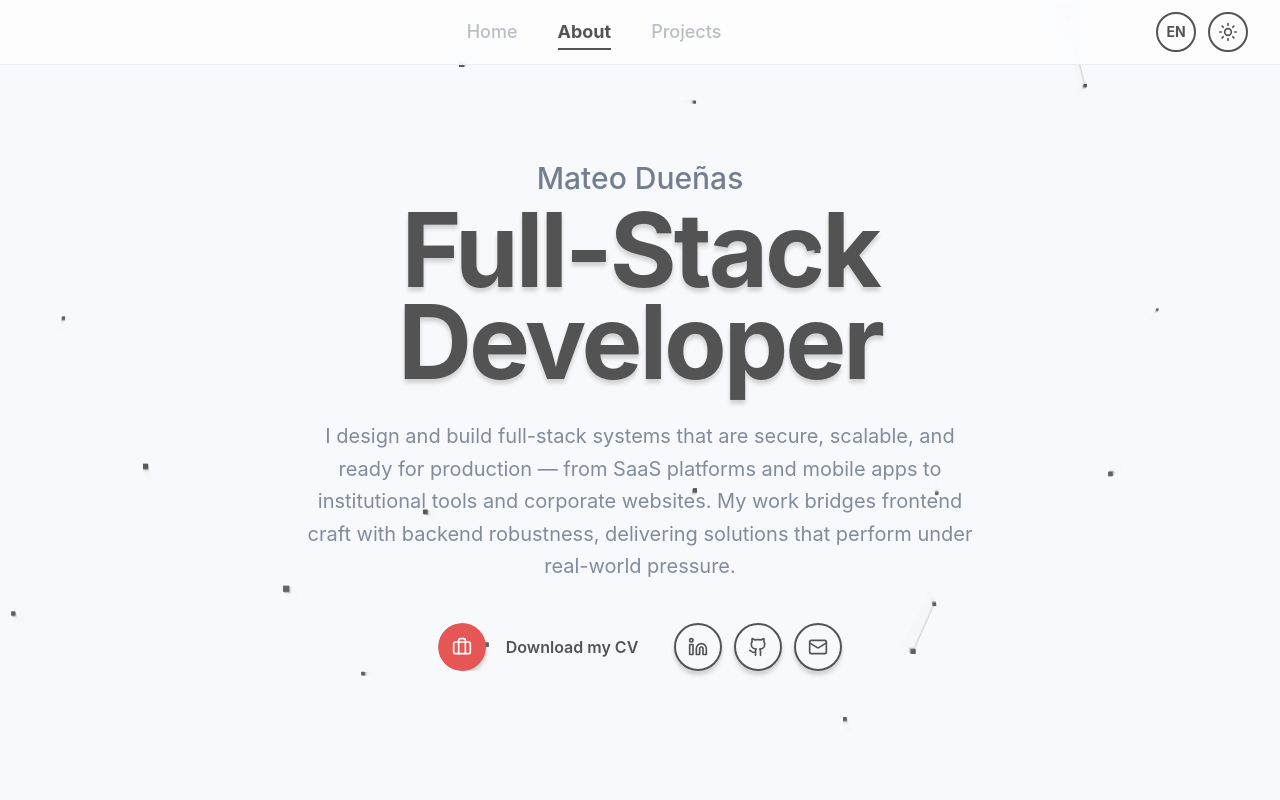
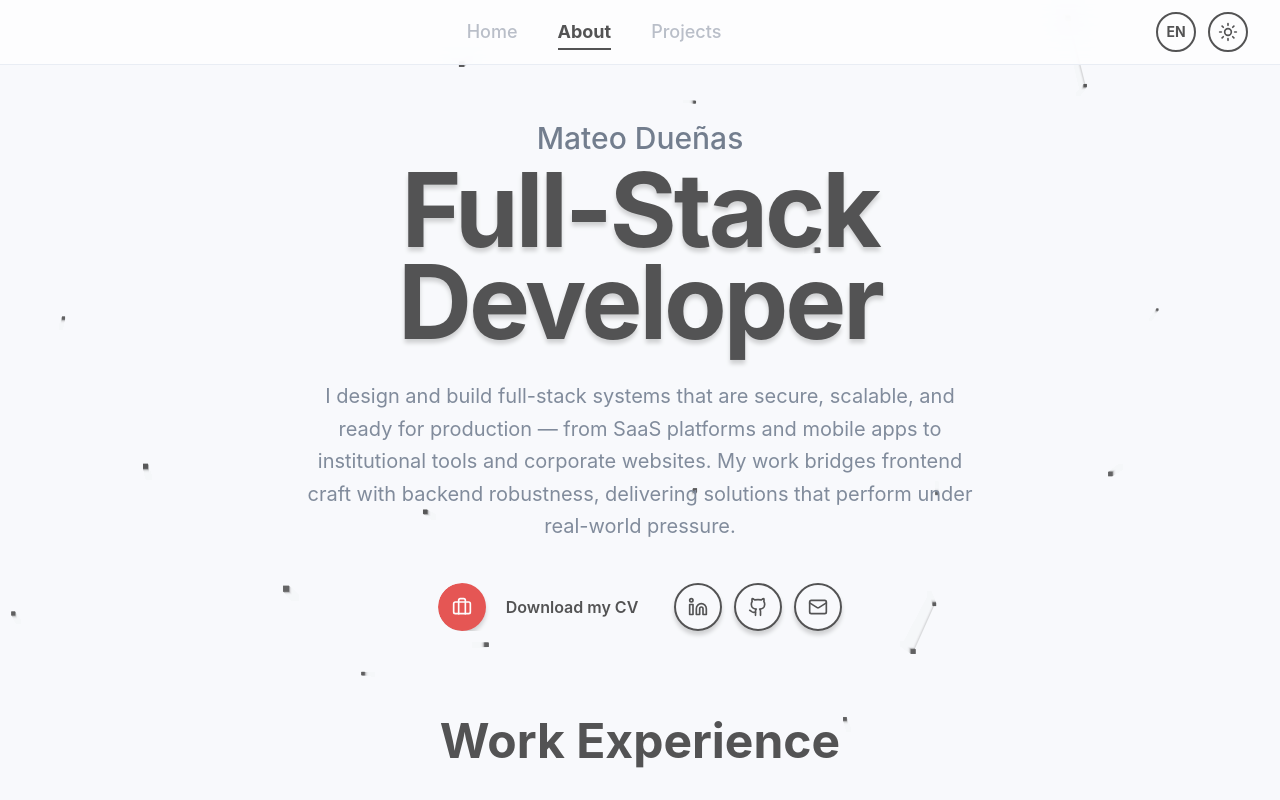
Before and after one commit to majoduan/Portafolio, a Next.js app: page /about in a window 1280 px wide. Shown: the top 800 px of the page. Built offline with nearby package versions, Linux system fonts and the light colour scheme.

Commit message:
Add RotatingTitle component and animations; update hero titles in localization files

```diff
--- a/app/about/page.jsx
+++ b/app/about/page.jsx
@@ -2,6 +2,7 @@
 
 import { useTranslation } from '../../hooks/useTranslation';
 import { Trophy, Briefcase, Linkedin, Github, Mail, Calendar, MapPin } from 'lucide-react';
+import RotatingTitle from '../../components/RotatingTitle';
 
 const experienceItems = [
   { key: 'bridge',           logos: ['/images/optimized/bridge-staff-120w.avif', '/images/optimized/acr-120w.avif'], present: true },
@@ -22,14 +23,12 @@ export default function AboutPage() {
     <main className="pt-20">
 
       {/* Intro */}
-      <section className="py-20 relative z-10 bg-transparent transition-colors duration-300">
+      <section className="py-10 relative z-10 bg-transparent transition-colors duration-300">
         <div className="max-w-4xl mx-auto px-4 text-center">
           <p className="text-2xl md:text-3xl text-slate-700 dark:text-slate-100 mb-2 font-medium transition-colors duration-300">
             {t('hero.name')}
           </p>
-          <h1 className="hero-title text-black dark:text-white mb-8">
-            {t('hero.title')}
-          </h1>
+          <RotatingTitle titles={t('hero.titles')} />
           <p className="text-lg md:text-xl text-slate-600 dark:text-slate-300 max-w-2xl mx-auto mb-10 leading-relaxed transition-colors duration-300">
             {t('about.intro.bio')}
           </p>
@@ -95,7 +94,7 @@ export default function AboutPage() {
       </section>
 
       {/* ── SECTION 2: Timeline Work Experience ── */}
-      <section className="py-20 relative z-10 bg-transparent transition-colors duration-300">
+      <section className="py-10 relative z-10 bg-transparent transition-colors duration-300">
         <div className="max-w-4xl mx-auto px-4">
           <h2 className="text-4xl md:text-5xl font-bold text-center mb-12 pb-2 leading-tight text-black dark:text-white">
             {t('about.experience.title')}
--- a/app/globals.css
+++ b/app/globals.css
@@ -226,6 +226,30 @@ html:not(.dark) .spline-container > div {
   html[lang="es"] .hero-title {
     font-size: clamp(3.5rem, 6.5vw, 8rem);
   }
+}
+
+/* Rotating title slide animations */
+@keyframes titleSlideOutLeft {
+  from { transform: translateX(0); }
+  to   { transform: translateX(-110%); }
+}
+@keyframes titleSlideInRight {
+  from { transform: translateX(110%); }
+  to   { transform: translateX(0); }
+}
+
+.rotating-title-exiting {
+  animation: titleSlideOutLeft 0.6s cubic-bezier(0.4, 0, 0.2, 1) forwards;
+  will-change: transform;
+  backface-visibility: hidden;
+}
+.rotating-title-entering {
+  animation: titleSlideInRight 0.6s cubic-bezier(0.4, 0, 0.2, 1) forwards;
+  will-change: transform;
+  backface-visibility: hidden;
+}
+.rotating-title-idle {
+  transform: translateX(0);
 }
 
 /* Swap Button - icon/text swap on hover
--- /dev/null
+++ b/components/RotatingTitle.jsx
@@ -0,0 +1,74 @@
+'use client';
+import { useState, useEffect, useRef, memo } from 'react';
+
+const PAUSE_MS = 3500;
+const SLIDE_MS = 600;
+
+const RotatingTitle = memo(({ titles }) => {
+  const [currentIndex, setCurrentIndex] = useState(0);
+  const [phase, setPhase] = useState('idle');
+  const prevTitlesRef = useRef(titles);
+
+  // Reset on language change
+  useEffect(() => {
+    if (prevTitlesRef.current !== titles) {
+      prevTitlesRef.current = titles;
+      setCurrentIndex(0);
+      setPhase('idle');
+    }
+  }, [titles]);
+
+  // Phase machine
+  useEffect(() => {
+    if (!Array.isArray(titles) || titles.length <= 1) return;
+
+    let timer;
+    switch (phase) {
+      case 'idle':
+        timer = setTimeout(() => setPhase('exiting'), PAUSE_MS);
+        break;
+      case 'exiting':
+        timer = setTimeout(() => {
+          setCurrentIndex(prev => (prev + 1) % titles.length);
+          setPhase('entering');
+        }, SLIDE_MS);
+        break;
+      case 'entering':
+        timer = setTimeout(() => setPhase('idle'), SLIDE_MS);
+        break;
+    }
+    return () => clearTimeout(timer);
+  }, [phase, titles]);
+
+  // Fallback for non-array
+  if (!Array.isArray(titles)) {
+    return (
+      <h1 className="hero-title text-black dark:text-white mb-8">
+        {titles}
+      </h1>
+    );
+  }
+
+  const displayedTitle = titles[currentIndex] || titles[0];
+  const lines = displayedTitle.split('\n');
+
+  return (
+    <div className="overflow-hidden w-full">
+      <h1
+        className={`hero-title text-black dark:text-white mb-8 rotating-title-${phase}`}
+        aria-live="polite"
+        aria-atomic="true"
+      >
+        {lines.map((line, i) => (
+          <span key={i}>
+            {line}
+            {i < lines.length - 1 && <br />}
+          </span>
+        ))}
+      </h1>
+    </div>
+  );
+});
+
+RotatingTitle.displayName = 'RotatingTitle';
+export default RotatingTitle;
--- a/locales/en.json
+++ b/locales/en.json
@@ -10,6 +10,7 @@
   "hero": {
     "name": "Mateo Dueñas",
     "title": "Full-Stack Developer",
+    "titles": ["Full-Stack\nDeveloper", "Software\nEngineer", "Web\nDeveloper", "Mobile\nDeveloper", "Data\nAnalyst"],
     "description": "Turning complex problems into elegant, full-stack solutions. I design, build, and ship — from pixel to database.",
     "downloadCV": "Download my CV",
     "stats": {
--- a/locales/es.json
+++ b/locales/es.json
@@ -10,6 +10,7 @@
   "hero": {
     "name": "Mateo Dueñas",
     "title": "Desarrollador Full-Stack",
+    "titles": ["Desarrollador\nFull-Stack", "Ingeniero de\nSoftware", "Desarrollador\nWeb", "Desarrollador\nMóvil", "Analista de\nDatos"],
     "description": "Transformando problemas complejos en soluciones full-stack elegantes. Diseño, construyo y entrego — del píxel a la base de datos.",
     "downloadCV": "Descargar mi CV",
     "stats": {
--- /dev/null
+++ b/scripts/convert-logos-to-avif.mjs
@@ -0,0 +1,131 @@
+#!/usr/bin/env node
+/**
+ * Convierte SVGs de logos a AVIF de 120x120px
+ * Requiere: ImageMagick (convert) o ffmpeg
+ *
+ * Uso: node scripts/convert-logos-to-avif.mjs
+ */
+
+import sharp from 'sharp';
+import { execSync } from 'child_process';
+import { readdir, mkdir, rmSync } from 'fs/promises';
+import { existsSync } from 'fs';
+import { join, basename, extname } from 'path';
+import { fileURLToPath } from 'url';
+import { dirname } from 'path';
+
+const __filename = fileURLToPath(import.meta.url);
+const __dirname = dirname(__filename);
+
+const SVG_INPUT_DIR = join(__dirname, '../public/images/work-education');
+const OUTPUT_DIR = join(__dirname, '../public/images/optimized');
+const TEMP_DIR = join(__dirname, '../public/images/.temp-png');
+
+const colors = {
+  reset: '\x1b[0m',
+  green: '\x1b[32m',
+  red: '\x1b[31m',
+  yellow: '\x1b[33m',
+  blue: '\x1b[34m',
+};
+
+async function ensureDir(path) {
+  if (!existsSync(path)) {
+    await mkdir(path, { recursive: true });
+  }
+}
+
+function svg2png(svgPath, pngPath) {
+  try {
+    // Intenta con ImageMagick primero
+    execSync(`magick convert "${svgPath}" -background none -resize 120x120 "${pngPath}"`, {
+      stdio: 'pipe',
+    });
+    return true;
+  } catch (e) {
+    try {
+      // Fallback a ffmpeg
+      execSync(`ffmpeg -i "${svgPath}" -vf scale=120:120 -y "${pngPath}"`, {
+        stdio: 'pipe',
+      });
+      return true;
+    } catch (e2) {
+      console.error(
+        `${colors.red}✗${colors.reset} No se pudo convertir ${basename(svgPath)}. ` +
+        `Instala ImageMagick o ffmpeg.\n` +
+        `  Windows (Chocolatey): choco install imagemagick\n` +
+        `  Windows (WSL): apt-get install imagemagick\n` +
+        `  macOS (Homebrew): brew install imagemagick`
+      );
+      return false;
+    }
+  }
+}
+
+async function convertLogos() {
+  console.log(`${colors.blue}📸 Convirtiendo logos SVG a AVIF...${colors.reset}\n`);
+
+  try {
+    await ensureDir(OUTPUT_DIR);
+    await ensureDir(TEMP_DIR);
+
+    const files = await readdir(SVG_INPUT_DIR);
+    const svgFiles = files.filter((f) => f.endsWith('.svg'));
+
+    if (svgFiles.length === 0) {
+      console.log(`${colors.yellow}⚠ No se encontraron archivos SVG en ${SVG_INPUT_DIR}${colors.reset}`);
+      return;
+    }
+
+    let successCount = 0;
+    let failureCount = 0;
+
+    for (const svgFile of svgFiles) {
+      const svgPath = join(SVG_INPUT_DIR, svgFile);
+      const basename_ = basename(svgFile, '.svg');
+      const pngPath = join(TEMP_DIR, `${basename_}.png`);
+      const avifPath = join(OUTPUT_DIR, `${basename_}-120w.avif`);
+
+      try {
+        // 1. SVG → PNG (120x120)
+        process.stdout.write(`  ${colors.yellow}●${colors.reset} ${svgFile} → PNG... `);
+        if (!svg2png(svgPath, pngPath)) {
+          failureCount++;
+          console.log(`${colors.red}✗${colors.reset}`);
+          continue;
+        }
+        console.log(`${colors.green}✓${colors.reset}`);
+
+        // 2. PNG → AVIF
+        process.stdout.write(`  ${colors.yellow}●${colors.reset} PNG → ${basename_}-120w.avif... `);
+        await sharp(pngPath)
+          .avif({ quality: 60, effort: 6 })
+          .toFile(avifPath);
+        console.log(`${colors.green}✓${colors.reset}`);
+        successCount++;
+      } catch (error) {
+        console.log(`${colors.red}✗${colors.reset} ${error.message}`);
+        failureCount++;
+      }
+    }
+
+    // Limpia temp
+    if (existsSync(TEMP_DIR)) {
+      rmSync(TEMP_DIR, { recursive: true, force: true });
+    }
+
+    console.log(`\n${colors.green}✓ Convertidos: ${successCount}/${svgFiles.length}${colors.reset}`);
+    if (failureCount > 0) {
+      console.log(`${colors.red}✗ Fallos: ${failureCount}${colors.reset}`);
+      process.exit(1);
+    }
+
+    console.log(`\n${colors.blue}✨ Logos AVIF listos en:${colors.reset}`);
+    console.log(`   ${OUTPUT_DIR}`);
+  } catch (error) {
+    console.error(`${colors.red}Error: ${error.message}${colors.reset}`);
+    process.exit(1);
+  }
+}
+
+convertLogos();
--- /dev/null
+++ b/scripts/convert-manual-guide.mjs
@@ -0,0 +1,43 @@
+#!/usr/bin/env node
+/**
+ * Convierte SVGs a AVIF usando CloudConvert API
+ * Requiere: API key de CloudConvert (gratuito con límites)
+ *
+ * Alternativa simple: ejecutar manualmente en https://cloudconvert.com
+ */
+
+import sharp from 'sharp';
+import { readdirSync, writeFileSync, readFileSync } from 'fs';
+import { join } from 'path';
+import { fileURLToPath } from 'url';
+import { dirname } from 'path';
+
+const __filename = fileURLToPath(import.meta.url);
+const __dirname = dirname(__filename);
+
+const SVG_DIR = join(__dirname, '../public/images/work-education');
+const OUTPUT_DIR = join(__dirname, '../public/images/optimized');
+
+console.log('❌ Este script requiere ImageMagick o ffmpeg instalados.');
+console.log('');
+console.log('📋 ALTERNATIVA MANUAL - Usa esto si prefieres:');
+console.log('');
+console.log('1. Ve a: https://cloudconvert.com/svg-to-avif');
+console.log('2. Para cada SVG, súbelo y configura:');
+console.log('   - Input: SVG');
+console.log('   - Output: AVIF');
+console.log('   - Options: Resize 120x120px');
+console.log('3. Descarga con nombre: {nombre}-120w.avif');
+console.log('4. Guarda en: public/images/optimized/');
+console.log('');
+console.log('📁 SVGs a convertir:');
+
+const files = readdirSync(SVG_DIR).filter(f => f.endsWith('.svg'));
+files.forEach(f => {
+  const name = f.replace('.svg', '');
+  console.log(`   → ${name}-120w.avif`);
+});
+
+console.log('');
+console.log('👤 O instala ImageMagick manualmente:');
+console.log('   https://imagemagick.org/script/download.php#windows');
```
